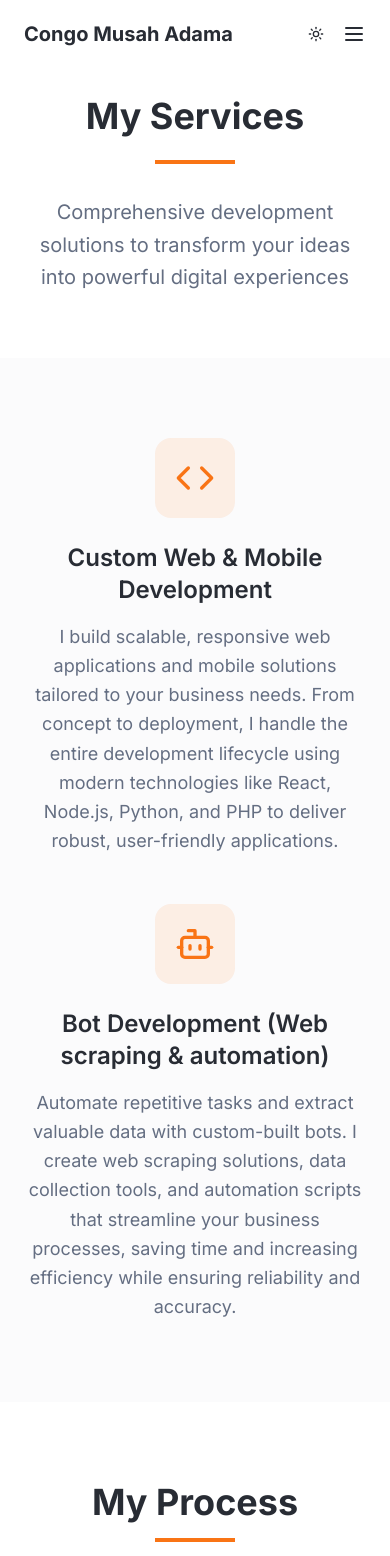
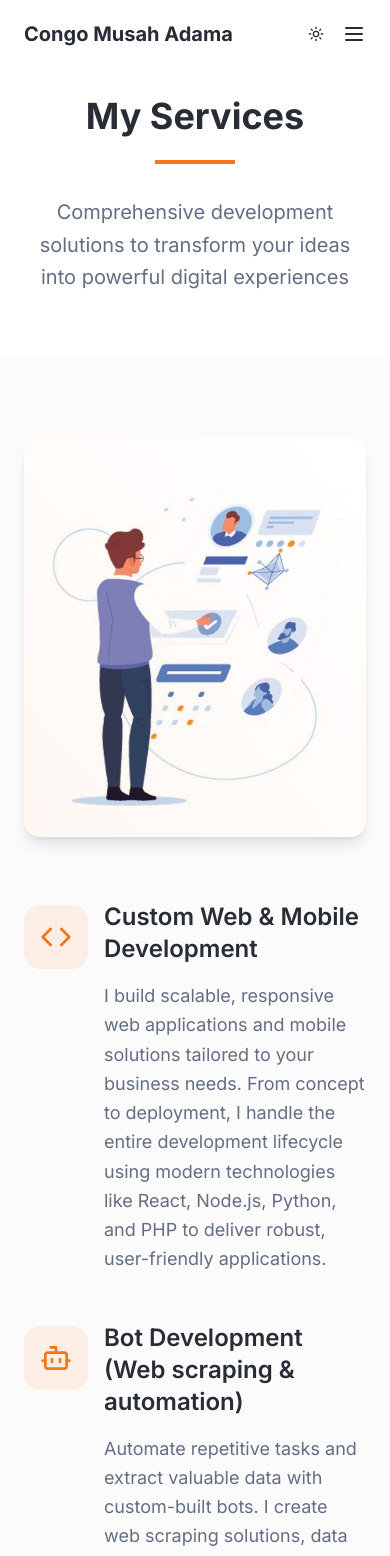
Before and after one commit to CongoMusahAdama/portfolio, a React (Vite) app: page /services in a window 390 px wide. Shown: the top 1556 px of the page. Built offline with nearby package versions, Linux system fonts and the light colour scheme.

Commit message:
Add image to services descriptions
Added an image to the right of the service descriptions on the Services page, with a fade-in animation and responsive layout.

```diff
--- a/src/pages/Services.tsx
+++ b/src/pages/Services.tsx
@@ -1,4 +1,3 @@
-
 import { motion } from "framer-motion";
 import { useRef } from "react";
 import { Link } from "react-router-dom";
@@ -106,6 +105,20 @@ const Services = () => {
     },
   };
 
+  const imageVariants = {
+    hidden: { x: 50, opacity: 0 },
+    visible: {
+      x: 0,
+      opacity: 1,
+      transition: {
+        type: "spring",
+        stiffness: 80,
+        damping: 20,
+        duration: 1,
+      },
+    },
+  };
+
   const whatsappNumber = "233509154727";
   const whatsappMessage = "Hello I want to GetInTouch!";
   const whatsappUrl = `https://wa.me/${whatsappNumber}?text=${encodeURIComponent(whatsappMessage)}`;
@@ -136,23 +149,21 @@ const Services = () => {
       <section className="py-20 bg-muted/30" ref={servicesRef}>
         <div className="container mx-auto px-6">
           <motion.div
-            className="grid grid-cols-1 lg:grid-cols-2 gap-12 max-w-6xl mx-auto"
+            className="grid grid-cols-1 lg:grid-cols-2 gap-16 max-w-7xl mx-auto items-center"
             initial="hidden"
             animate={isServicesVisible ? "visible" : "hidden"}
             variants={containerVariants}
           >
+            {/* Services Content */}
+            <motion.div className="space-y-12" variants={itemVariants}>
               {services.map((service, index) => (
-              <motion.div
-                key={index}
-                className="group text-center"
-                variants={itemVariants}
-              >
-                <div className="mb-6 flex justify-center">
-                  <div className="w-20 h-20 bg-orange/10 rounded-2xl flex items-center justify-center group-hover:bg-orange/20 transition-colors duration-300">
-                    <service.icon className="w-10 h-10 text-orange" />
-                  </div>
+                <div key={index} className="group">
+                  <div className="mb-6 flex items-start gap-4">
+                    <div className="w-16 h-16 bg-orange/10 rounded-2xl flex items-center justify-center group-hover:bg-orange/20 transition-colors duration-300 flex-shrink-0 mt-1">
+                      <service.icon className="w-8 h-8 text-orange" />
                     </div>
 
+                    <div className="flex-1">
                       <h3 className="text-2xl font-semibold text-foreground mb-4 group-hover:text-orange transition-colors duration-300">
                         {service.title}
                       </h3>
@@ -160,8 +171,26 @@ const Services = () => {
                       <p className="text-muted-foreground leading-relaxed text-lg">
                         {service.description}
                       </p>
+                    </div>
+                  </div>
+                </div>
+              ))}
             </motion.div>
-            ))}
+
+            {/* Services Image */}
+            <motion.div
+              className="flex justify-center lg:justify-end order-first lg:order-last"
+              variants={imageVariants}
+            >
+              <div className="relative">
+                <img
+                  src="/lovable-uploads/7c7d21a9-be7a-46ca-ae6b-2990651a150f.png"
+                  alt="Professional developer working on web and mobile applications"
+                  className="w-full max-w-md h-auto rounded-2xl shadow-lg"
+                />
+                <div className="absolute inset-0 bg-gradient-to-tr from-orange/5 to-transparent rounded-2xl"></div>
+              </div>
+            </motion.div>
           </motion.div>
         </div>
       </section>
```
Also changed, not shown: public/lovable-uploads/7c7d21a9-be7a-46ca-ae6b-2990651a150f.png (added). Lines whose indentation alone changed are shown as unchanged.
